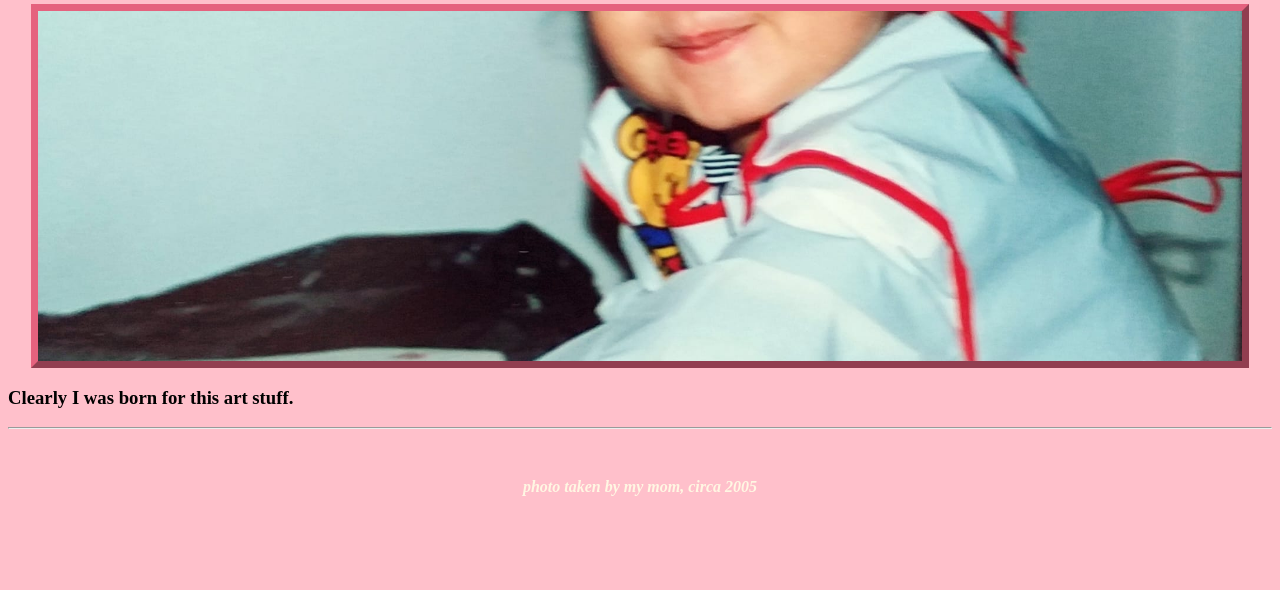
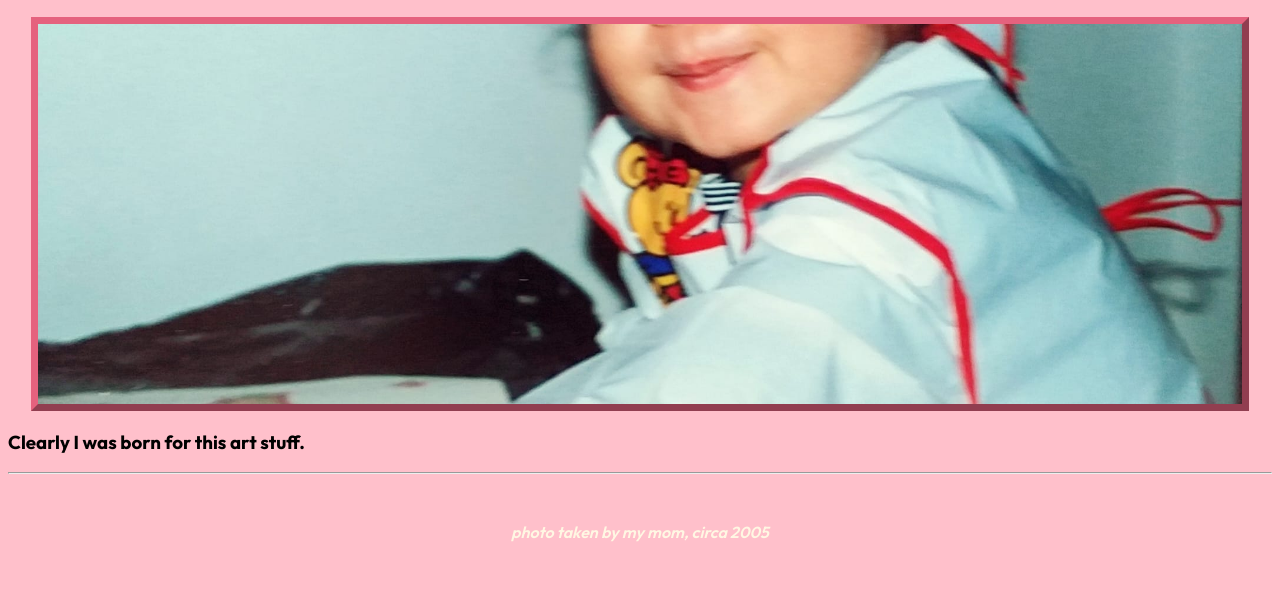
Before and after one commit to ritasilvaportfolio/ritasilvaportfolio.github.io, a plain HTML site: page index.html in a window 1280 px wide. Shown: the part 215-805 px from the top of the page. Drawn offline with Linux system fonts and the light colour scheme.

Commit message:
fonte a funcionar

```diff
--- a/index.html
+++ b/index.html
@@ -6,7 +6,6 @@
     <meta name="viewport" content="width=device-width, initial-scale=1.0">
     <title>Rita Silva's Portfolio</title>
     <link href="styles.css" type="text/css" rel="stylesheet" />
-    <link rel="stylesheet" href="https://fonts.googleapis.com/css2?family=DM+Sans:ital,opsz@0,9..40;1,9..40&family=Outfit:wght@600&display=swap">
 
 </head>
 
--- a/styles.css
+++ b/styles.css
@@ -1,9 +1,6 @@
-*{
-  font-family: "Outfit", sans-serif: #ffffff;
-  font-optical-sizing: auto;
-  font-weight: 600;
-  font-style: normal;
-}
+
+@import url('https://fonts.googleapis.com/css2?family=Outfit:wght@100..900&display=swap');
+
 h1{color:rgb(229, 98, 126);font-size: 70px; margin-bottom:10px; margin-top: 20px;}
 h2{color:rgb(229, 98, 126);}
 
@@ -26,6 +23,10 @@ nav{
 }
 body{
   background-color: pink;
+  font-family: "Outfit", sans-serif;
+  font-optical-sizing: auto;
+  font-weight: 600;
+  font-style: normal;
 }
 .projects{
   display: flex;
@@ -36,7 +37,7 @@ body{
 }
 .images{
   width: 340px;
-  height: 350px;
+  height: 380px;
   border: 7px outset rgb(229, 98, 126);
   flex-grow: 1;
 }
```
Also changed, not shown: about.html (+2 -1 lines), projects/Illustration.html (+1 -0 lines), projects/Posters.html (+1 -0 lines).
